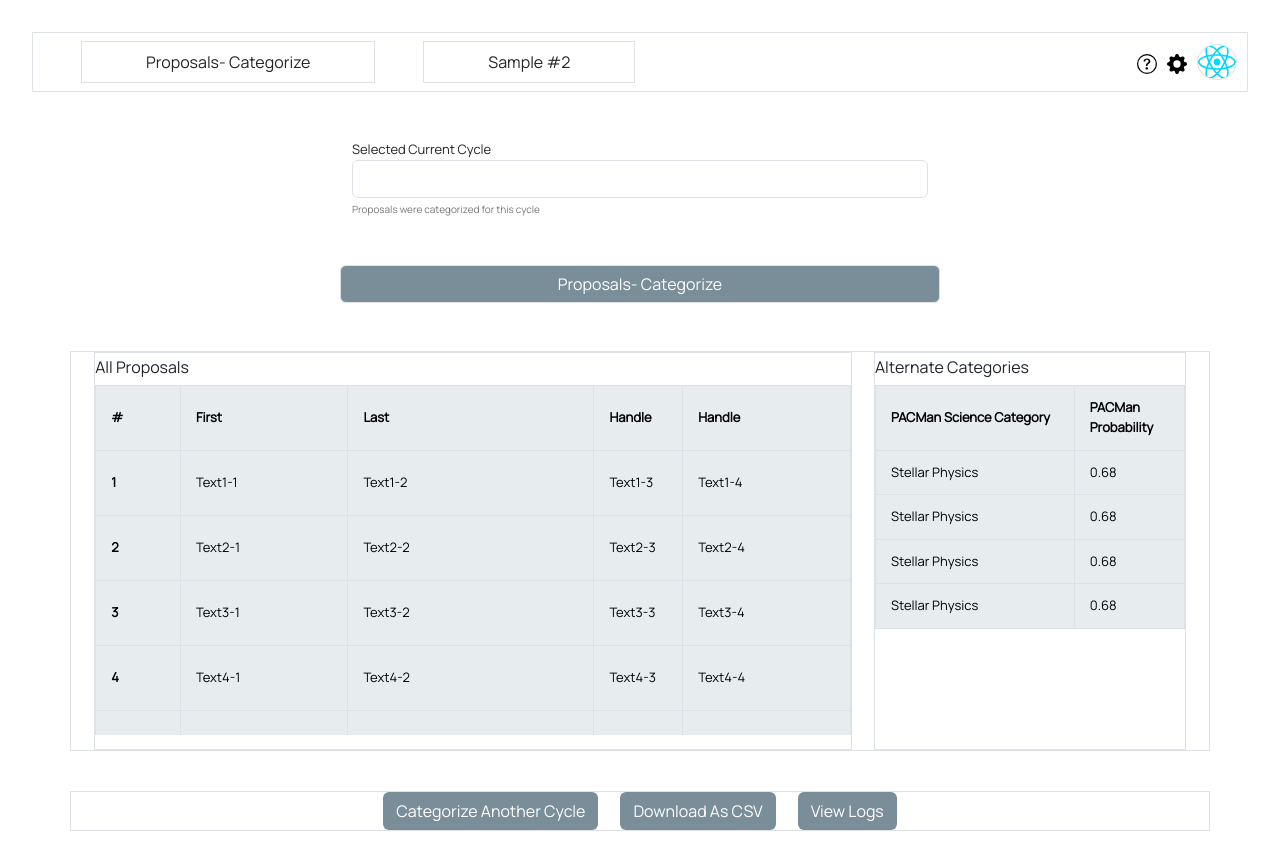
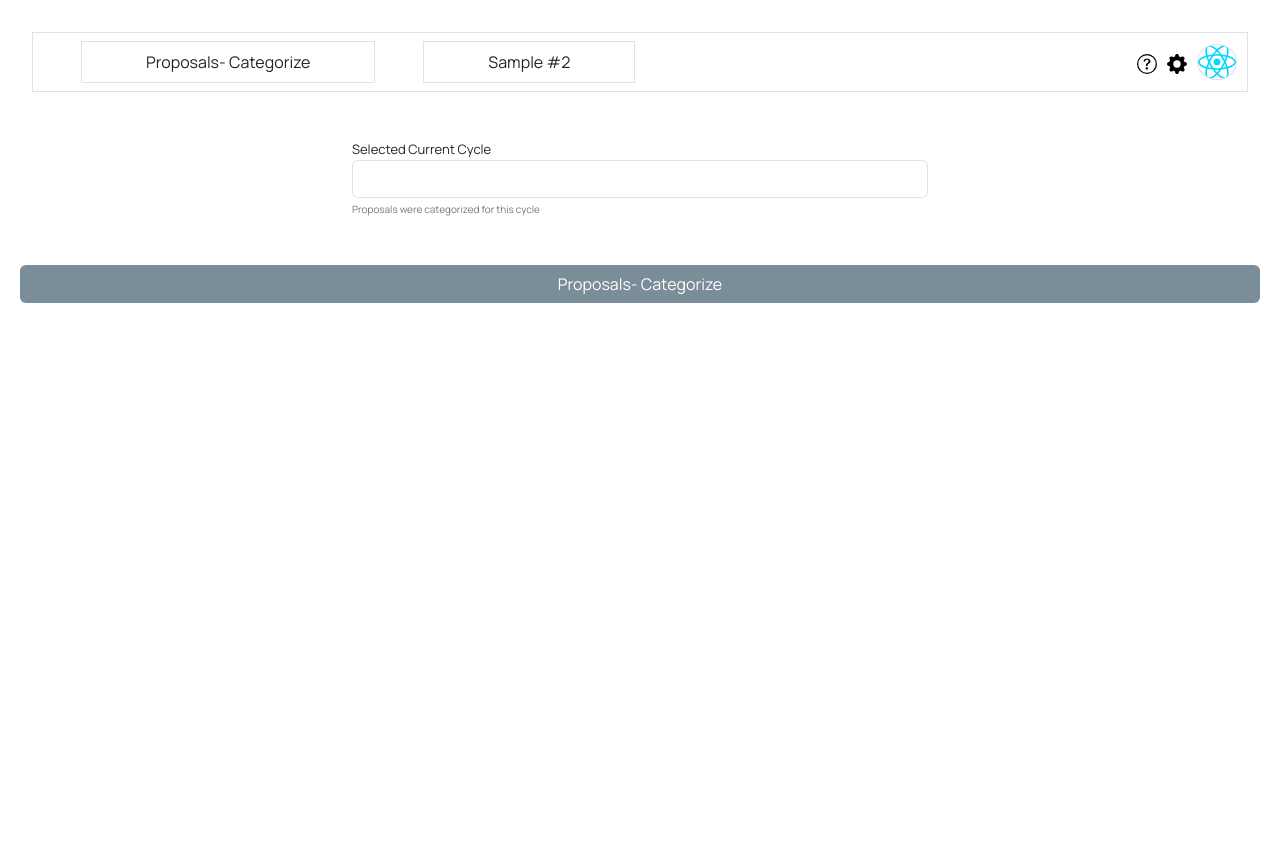
Before and after one commit to deepthought-initiative/pacmanweb, a React (Vite) app in the folder frontend/: page / in a window 1280 px wide. After the commit the page ends 800 px from the top, so only its background shows below. Built offline with nearby package versions, Linux system fonts and the light colour scheme.

Commit message:
ProposalTable appears after the button is clicked.

```diff
--- a/frontend/src/App.jsx
+++ b/frontend/src/App.jsx
@@ -1,6 +1,5 @@
 import './App.css';
 import Navbar from './components/navbar';
-import ProposalTable from './components/proposalTable';
 import SearchBox from './components/searchBox';
 
 function App() {
@@ -9,7 +8,6 @@ function App() {
     <div>
       <Navbar/>
       <SearchBox/>
-      <ProposalTable/>
     </div>
   )
 }
--- a/frontend/src/components/searchBox.jsx
+++ b/frontend/src/components/searchBox.jsx
@@ -1,7 +1,16 @@
+import { useState } from "react";
 import "../css/searchBox.css";
+import ProposalTable from './proposalTable';
+
 
 const SearchBox = () => {
+  const [show, setShow] = useState(false)
+
+  const handleClick = () => {
+    setShow(true)
+  }
   return (
+    <>
     <div className="container mt-5" id="main-container">
         <label>Selected Current Cycle</label>
         <div className="input-group">
@@ -10,10 +19,14 @@ const SearchBox = () => {
         <div className='form-text text-start'>
             Proposals were categorized for this cycle
         </div>
+    </div>
+    {show ?
+        <ProposalTable/> :
         <div className="row mt-5">
-            <button className="btn border">Proposals- Categorize</button>
-        </div>
-    </div>
+            <button className="btn" onClick={handleClick}>Proposals- Categorize</button>
+        </div>}
+    </>
+
 
   )
 }
```
